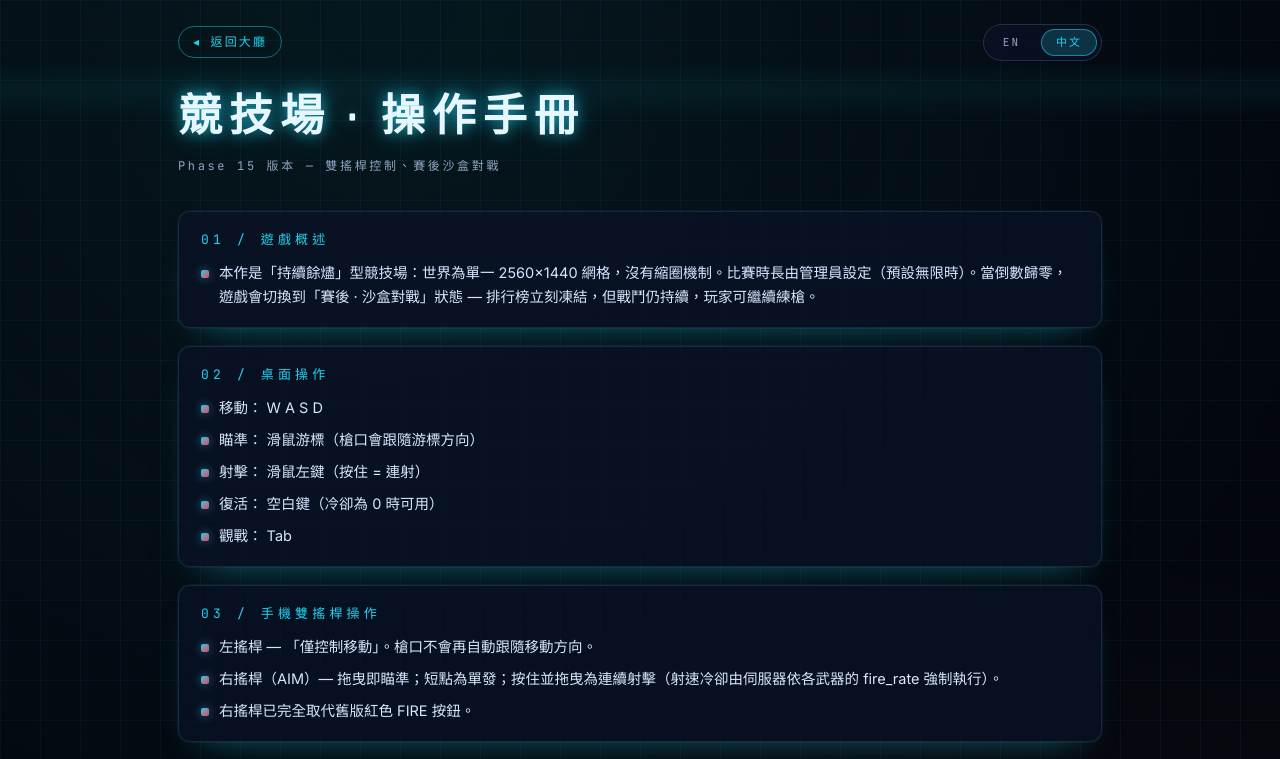
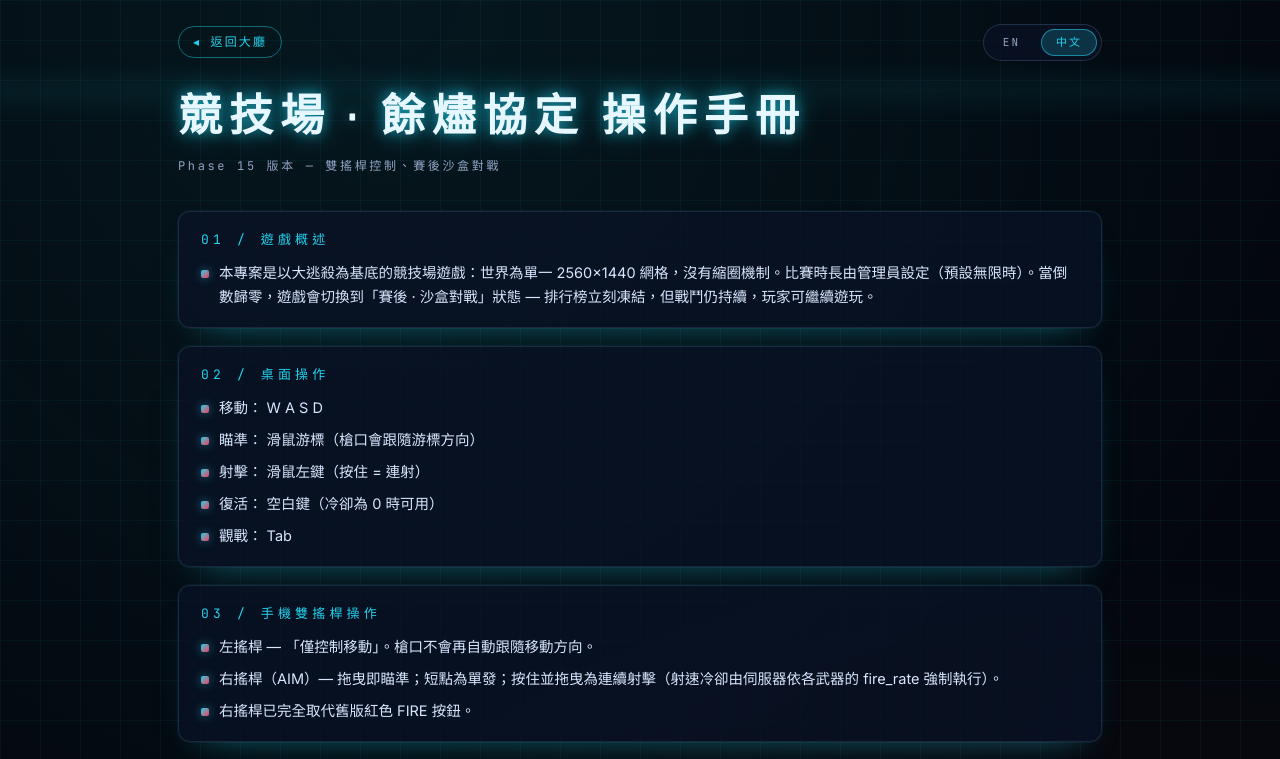
Before and after one commit to linyh465/Battle-Royale, a React (Vite) app in the folder frontend/: page /docs/zh-TW in a window 1280 px wide. Shown: the top 759 px of the page. Built offline with nearby package versions, Linux system fonts and the light colour scheme.

Commit message:
feat: add new Docs component to frontend documentation suite

```diff
--- a/frontend/src/components/Docs.jsx
+++ b/frontend/src/components/Docs.jsx
@@ -90,13 +90,13 @@ const CONTENT = {
     ],
   },
   "zh-TW": {
-    title: "競技場 · 操作手冊",
+    title: "競技場 · 餘燼協定 操作手冊",
     subtitle: "Phase 15 版本 — 雙搖桿控制、賽後沙盒對戰",
     sections: [
       {
         heading: "01 / 遊戲概述",
         body: [
-          "本作是「持續餘燼」型競技場：世界為單一 2560×1440 網格，沒有縮圈機制。比賽時長由管理員設定（預設無限時）。當倒數歸零，遊戲會切換到「賽後 · 沙盒對戰」狀態 — 排行榜立刻凍結，但戰鬥仍持續，玩家可繼續練槍。",
+          "本專案是以大逃殺為基底的競技場遊戲：世界為單一 2560×1440 網格，沒有縮圈機制。比賽時長由管理員設定（預設無限時）。當倒數歸零，遊戲會切換到「賽後 · 沙盒對戰」狀態 — 排行榜立刻凍結，但戰鬥仍持續，玩家可繼續遊玩。",
         ],
       },
       {
@@ -180,8 +180,8 @@ export default function Docs() {
     <div style={{
       minHeight: "100vh",
       background: "radial-gradient(circle at 30% 0%, rgba(34,211,238,0.08), transparent 55%)," +
-                  "radial-gradient(circle at 80% 100%, rgba(255,59,92,0.08), transparent 55%)," +
-                  "#03070d",
+        "radial-gradient(circle at 80% 100%, rgba(255,59,92,0.08), transparent 55%)," +
+        "#03070d",
       color: "#d8e6ff",
       fontFamily: "var(--br-font, system-ui, sans-serif)",
       position: "relative",
```
Also changed, not shown: 1 other file (tests, documents, lock files or other folders).
